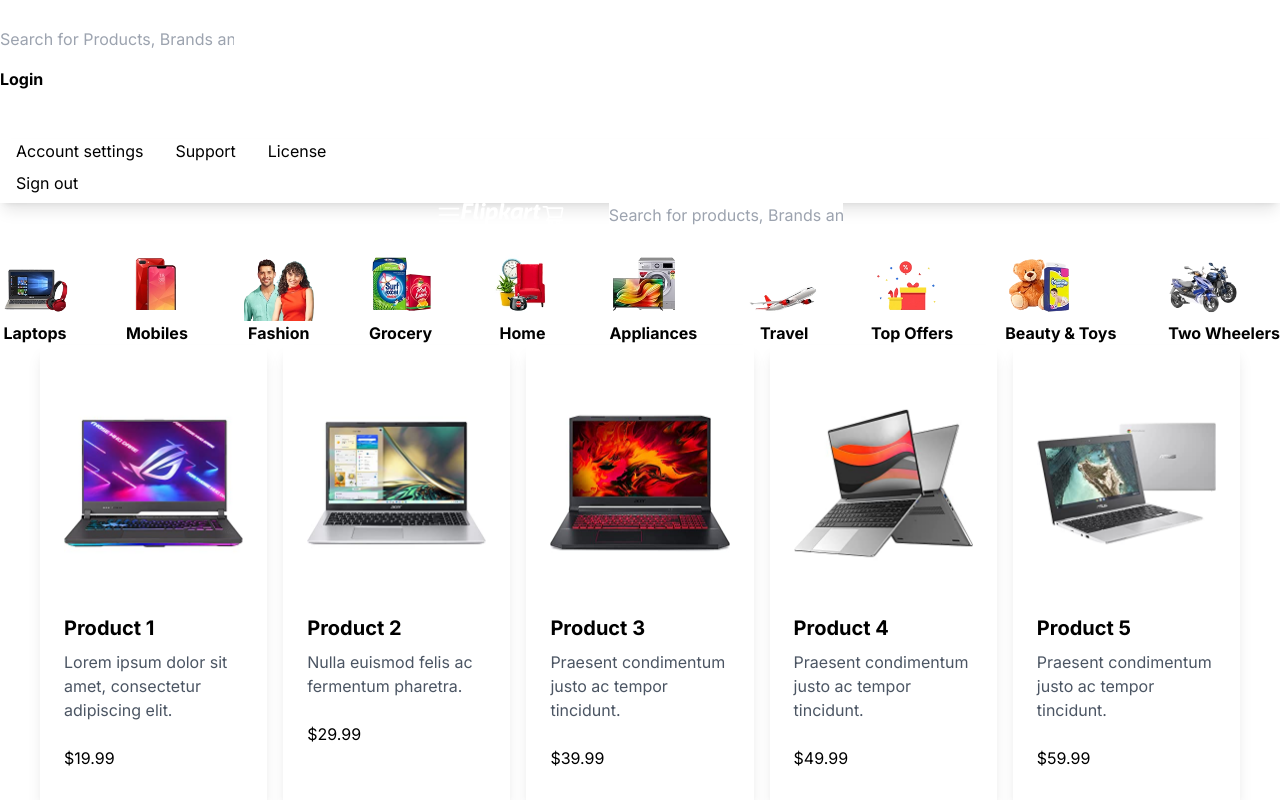
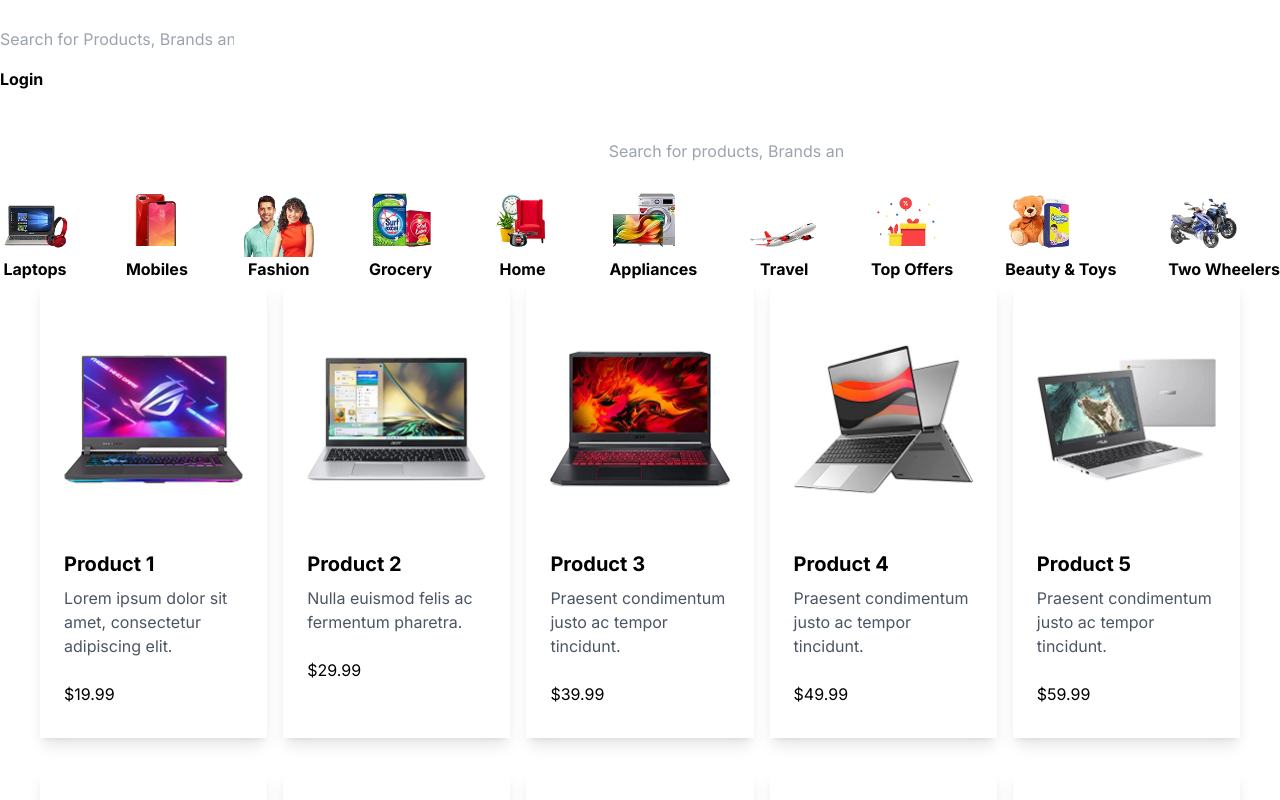
Before and after one commit to Parth-Prajapati18/eCommNext, a Next.js app in the folder parth-ecom/: page /dep/laptops in a window 1280 px wide. Shown: the top 800 px of the page. Built offline with nearby package versions, Linux system fonts and the light colour scheme.

Commit message:
More dropdown

```diff
--- a/parth-ecom/Components/Globals/NavBar.js
+++ b/parth-ecom/Components/Globals/NavBar.js
@@ -1,5 +1,5 @@
 "use client"
-import React from 'react'
+import React, { useEffect } from 'react'
 import Image from 'next/image'
 import { AiOutlineShoppingCart, AiOutlineCloseSquare } from 'react-icons/ai'
 import { RxHamburgerMenu } from 'react-icons/rx'
@@ -48,7 +48,7 @@ function navbar() {
 
       {/* Large Screen Header */}
 
-      <div className='hidden lg:flex bg-blue-600 h-[60px] md:[70px] p-2 xl:px-10 items-center justify-center space-x-4 xl:space-x-16'>
+      <div className='hidden lg:flex bg-blue-600 h-[60px] md:h-[70px] p-2 xl:px-10 items-center justify-center space-x-4 xl:space-x-16'>
 
         <div>
           <Link href='/'>
@@ -70,25 +70,28 @@ function navbar() {
           </button>
         </div>
 
-        {/* Drop Down Menu */}
-        <div className='relative inline-block'>
 
-            <button className='font-bold text-white h-full' onClick={() => setIsArrowUp(!isArrowUp)} >More {isArrowUp ? <MdArrowDropUp className='inline text-2xl' /> : <MdArrowDropDown className='inline text-2xl' />} </button>
-            <div className="hidden absolute -right-20 z-10 top-[53px] w-60 shadow-lg ring-1 ring-black" role="menu" aria-orientation="vertical" aria-labelledby="menu-button" tabindex="-1">
-                <div className="py-1" role="none">
-                  <a href="#" className="text-gray-700 block px-4 py-2 text-sm text-center hover:bg-gray-100" role="menuitem" tabindex="-1" id="menu-item-0">Account settings</a>
-                  <a href="#" className="text-gray-700 block px-4 py-2 text-sm text-center hover:bg-gray-100" role="menuitem" tabindex="-1" id="menu-item-1">Support</a>
-                  <a href="#" className="text-gray-700 block px-4 py-2 text-sm text-center hover:bg-gray-100" role="menuitem" tabindex="-1" id="menu-item-2">License</a>
+        <div className='relative inline-block h-[60px] md:h-[70px]'  onMouseOver={ () => setIsArrowUp(true) } onMouseOut={ () => setIsArrowUp(false) }   >
+            <button className='font-bold text-white h-full' onClick={ () => setIsArrowUp(!isArrowUp) } >More {isArrowUp ? <MdArrowDropUp className='inline text-2xl' /> : <MdArrowDropDown className='inline text-2xl' />} </button>
+              {/* Drop Down Menu */}
+      { isArrowUp ?
+            <div className="absolute -right-20 z-10 top-[60px] md:top-[70px] w-60 shadow-lg  bg-white broder border-gray-100" role="menu" aria-orientation="vertical" aria-labelledby="menu-button" tabIndex="-1">
+                <div className="pb-1" role="none">
+                  <a href="#" className="text-gray-700 block px-4 py-2 text-sm text-center hover:bg-gray-100 border border-gray-100" role="menuitem" tabIndex="-1" id="menu-item-0">Account settings</a>
+                  <a href="#" className="text-gray-700 block px-4 py-2 text-sm text-center hover:bg-gray-100 border border-gray-100" role="menuitem" tabIndex="-1" id="menu-item-1">Support</a>
+                  <a href="#" className="text-gray-700 block px-4 py-2 text-sm text-center hover:bg-gray-100 border border-gray-100" role="menuitem" tabIndex="-1" id="menu-item-2">License</a>
                   <form method="POST" action="#" role="none">
-                    <button type="submit" className="text-red-700 block w-full px-4 py-2 text-sm text-center hover:bg-gray-100" role="menuitem" tabindex="-1" id="menu-item-3">Sign out</button>
+                    <button type="submit" className="text-red-700 block w-full px-4 py-2 text-sm text-center hover:bg-gray-100 border border-gray-100" role="menuitem" tabIndex="-1" id="menu-item-3">Sign out</button>
                   </form>
                 </div>
             </div>
-
+            :
+             <></>
+            }
+      {/* Drop Down End */}
         </div>
 
 
-        {/* Drop Down End */}
 
       </div>
 
@@ -216,13 +219,13 @@ function navbar() {
                       <label className='block text-gray-700 text-sm font-bold mb-2' htmlfor="username">
                         Username
                       </label>
-                      <input className='shadow appearance-none border w-full py-2 px-3 text-gray-700 leading-tight focus:outline-none focus:shadow-outline' id="username" type="text" value={email} placeholder='Username' />
+                      <input className='shadow appearance-none border w-full py-2 px-3 text-gray-700 leading-tight focus:outline-none focus:shadow-outline' id="username" type="text"  placeholder='Username' />
                     </div>
                     <div className='mb-6'>
                       <label className='block text-gray-700 text-sm font-bold mb-2' htmlFor='password'>
                         Password
                       </label>
-                      <input className="shadow appearance-none border rounded w-full py-2 px-3 text-gray-700 mb-3 leading-tight focus:outline-none focus:shadow-outline" id="password" type="password" value={password} placeholder="******************" />
+                      <input className="shadow appearance-none border rounded w-full py-2 px-3 text-gray-700 mb-3 leading-tight focus:outline-none focus:shadow-outline" id="password" type="password" placeholder="******************" />
                     </div>
                     <div className='flex items-center justify-between'>
                       <button className="bg-blue-600 hover:bg-blue-700 text-white font-bold py-2 px-4 rounded focus:outline-none focus:shadow-outline" type="button">
--- a/parth-ecom/Components/Globals/SubNav.js
+++ b/parth-ecom/Components/Globals/SubNav.js
@@ -80,7 +80,7 @@ export default function SubNav() {
 
         <div className='flex flex-col justify-center'>
             <button>
-            <Link href='beautyntoys'>
+            <Link href='/dep/beautyntoys'>
             <Image src='/assets/img9.webp' width={70} height={30} alt='Grocery' />
             <p className='text-sm font-bold text-gray-900 text-center'>Beauty & Toys</p>
             </Link>
--- a/parth-ecom/app/dep/laptops/page.js
+++ b/parth-ecom/app/dep/laptops/page.js
@@ -14,7 +14,7 @@ const ProductList = () => {
   return (
     <div className="grid grid-cols-1 sm:grid-cols-2 lg:grid-cols-3 xl:grid-cols-5 gap-4 mx-10">
       {products.map((product) => (
-        <ProductsPage id={product.id} image={product.image} name={product.name} description={product.description} price={product.price} />
+        <ProductsPage key={product.id} id={product.id} image={product.image} name={product.name} description={product.description} price={product.price} />
       ))}
     </div>
   );
```
